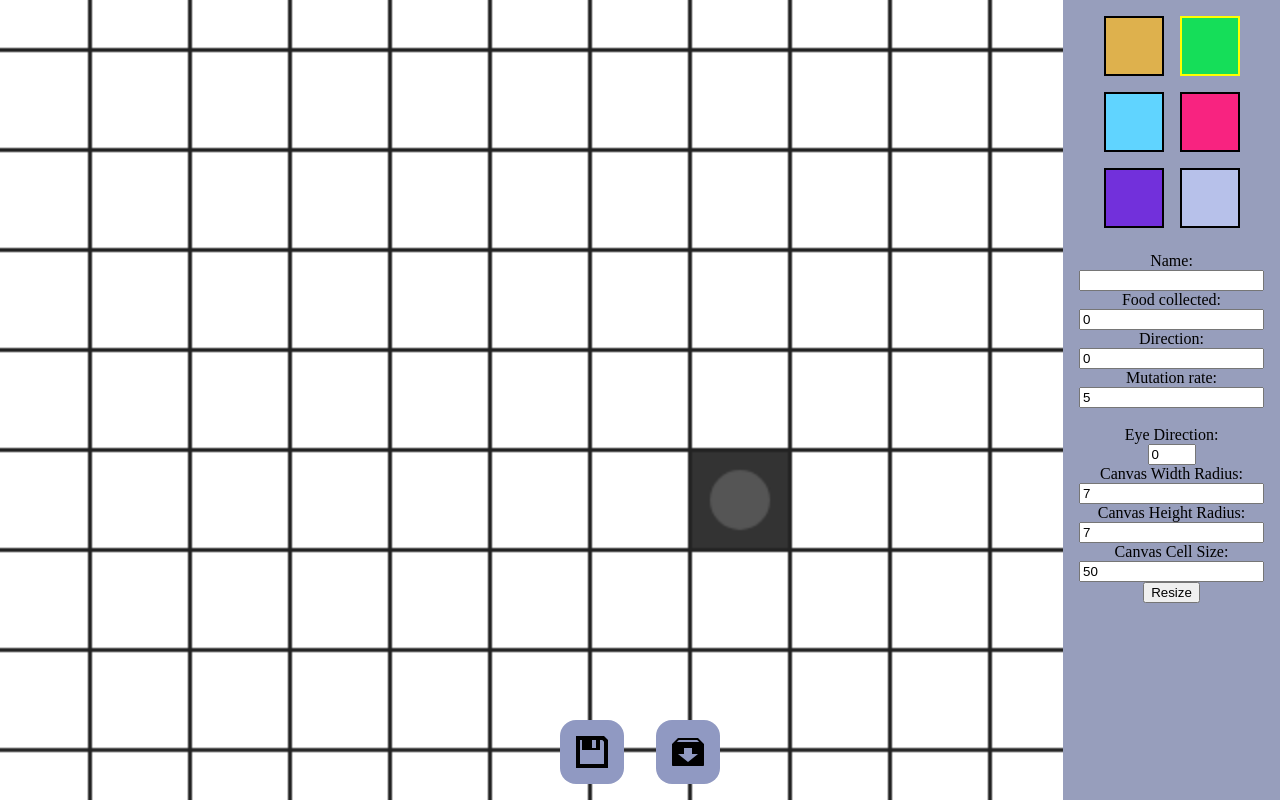
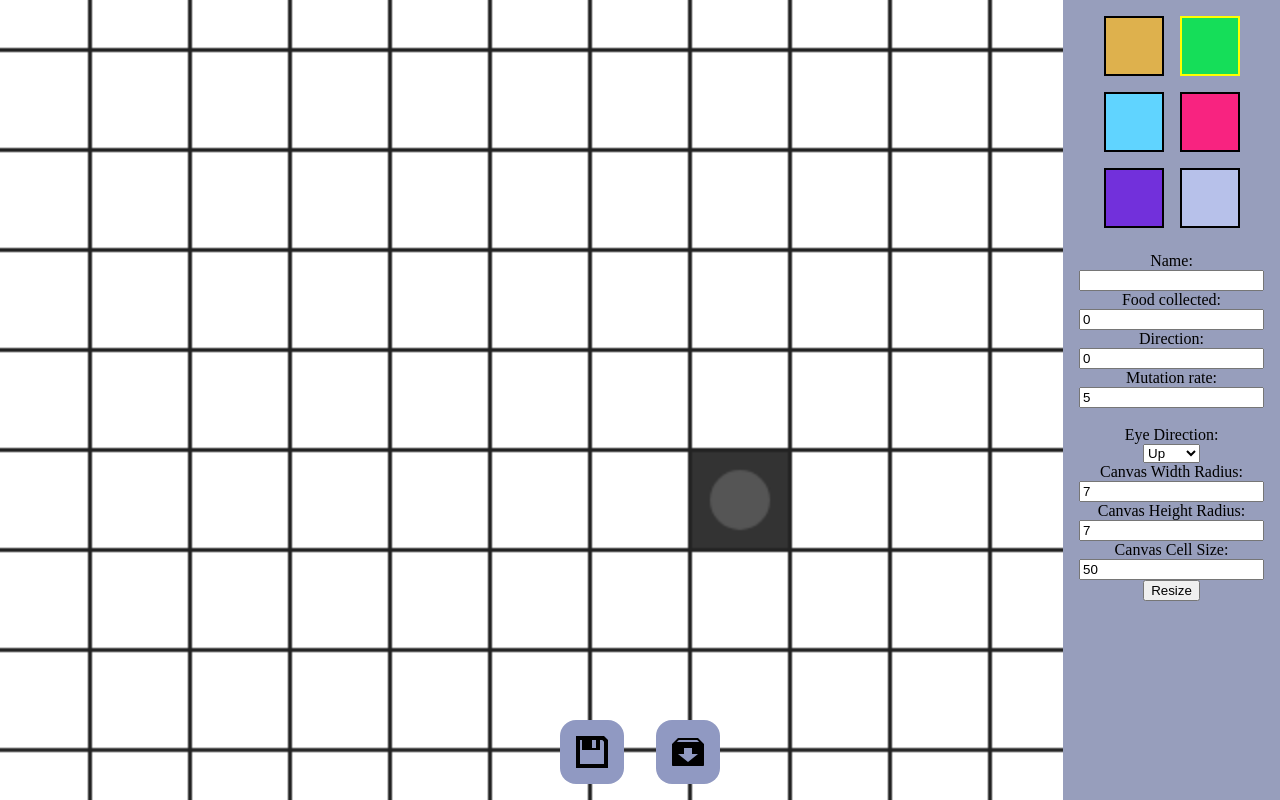
Before and after one commit to Notenlish/lifeengine-creature-editor, a plain HTML site: page src/index.html in a window 1280 px wide. Drawn offline with Linux system fonts and the light colour scheme.

Commit message:
update: eye direction input

```diff
--- a/src/index.html
+++ b/src/index.html
@@ -48,7 +48,12 @@
                 <br>
 
                 <label for="eye-direction">Eye Direction:</label>
-                <input name="direction" id="eye-direction" min="0" max="3" value="0" type="number">
+                <select id="eye-direction">
+                    <option value="0">Up</option>
+                    <option value="1">Right</option>
+                    <option value="2">Down</option>
+                    <option value="3">Left</option>
+                </select>
 
                 <label for="canvas-width">Canvas Width Radius:</label>
                 <input name="width" id="canvas-width" min="1" value="7" type="number">
```
